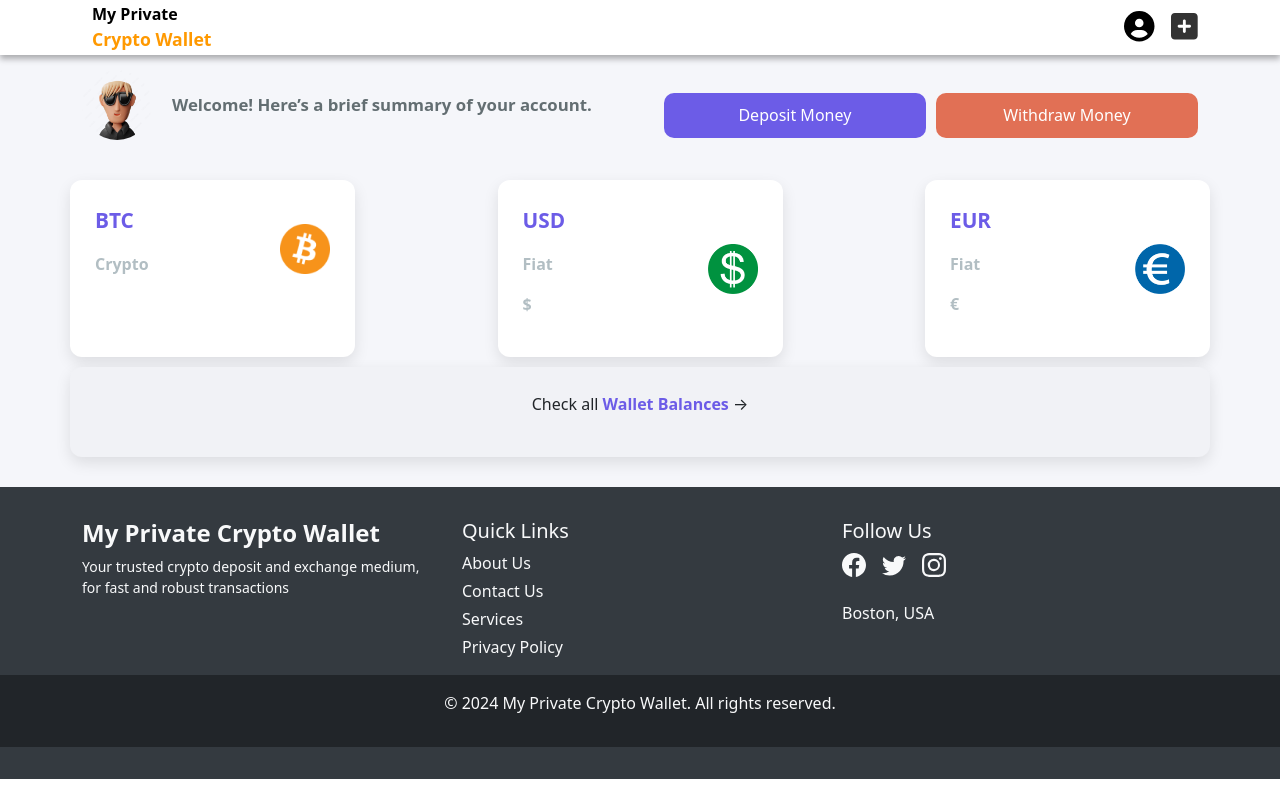
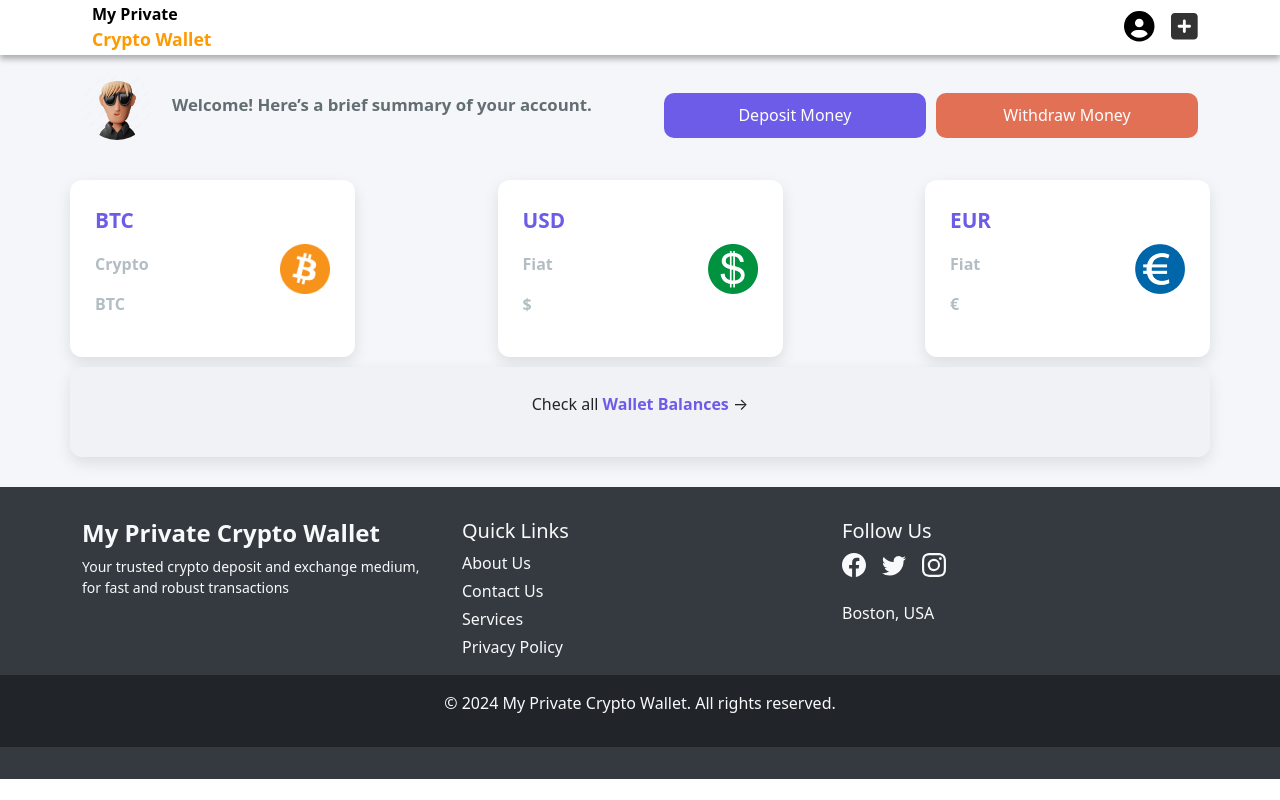
Before and after one commit to MrJefferson29/crypto, a React (Create React App) app in the folder frontend/: page / in a window 1280 px wide. Built offline with nearby package versions, Linux system fonts and the light colour scheme; no server answers; sample sign-in values are in the browser's storage; a web font is replaced by a local one.

Commit message:
first commit

```diff
--- a/frontend/src/components/ProfileScreens/Profile.js
+++ b/frontend/src/components/ProfileScreens/Profile.js
@@ -63,7 +63,7 @@ const Profile = () => {
               <div className="currency-info">
                 <p className="currency-name">BTC</p>
                 <p className="currency-type">Crypto</p>
-                <p className="balance">{activeUser.BTC}</p>
+                <p className="balance">{activeUser.BTC}BTC</p>
               </div>
               <div className="currency-icon">
                 <img src={btc} alt="BTC" />
```
